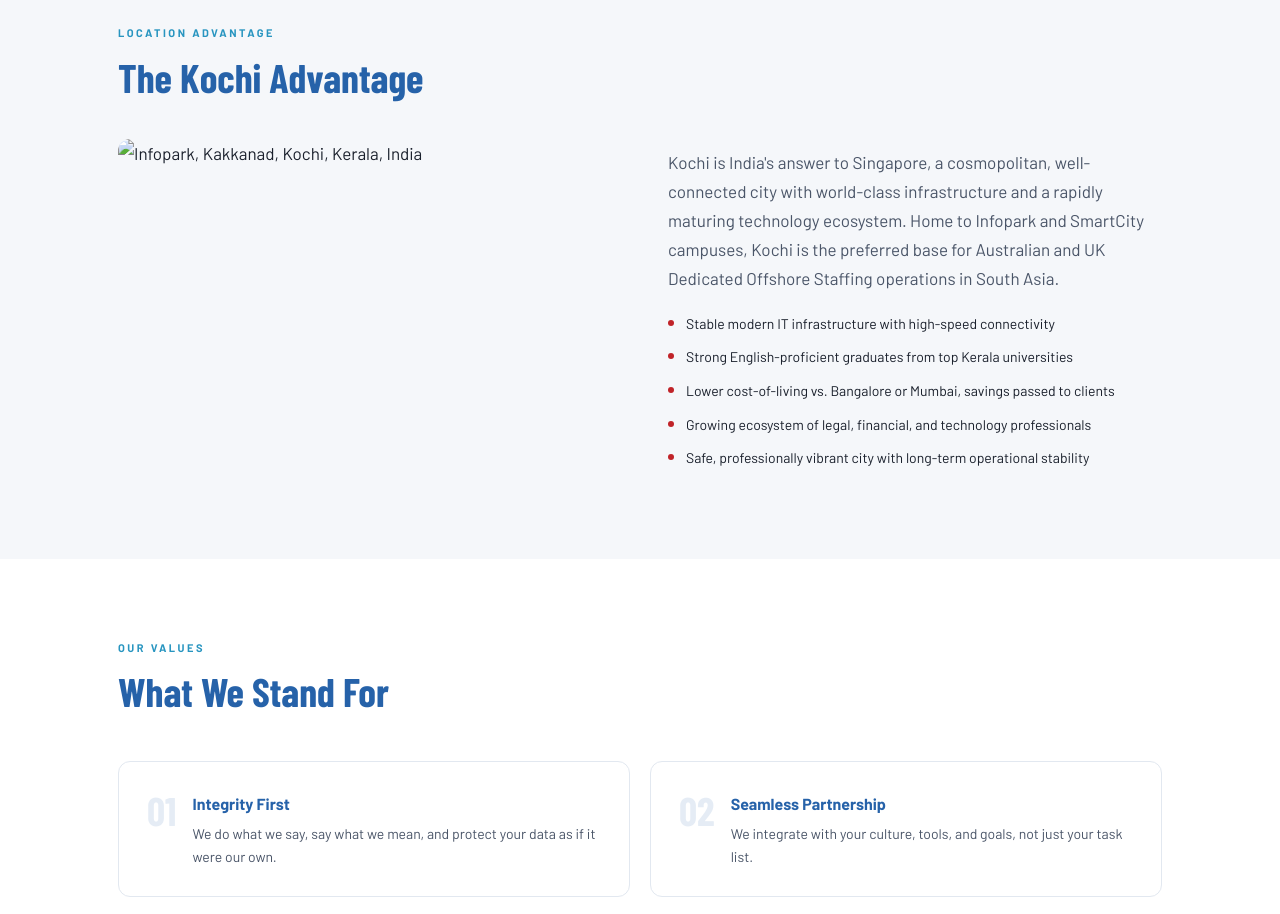
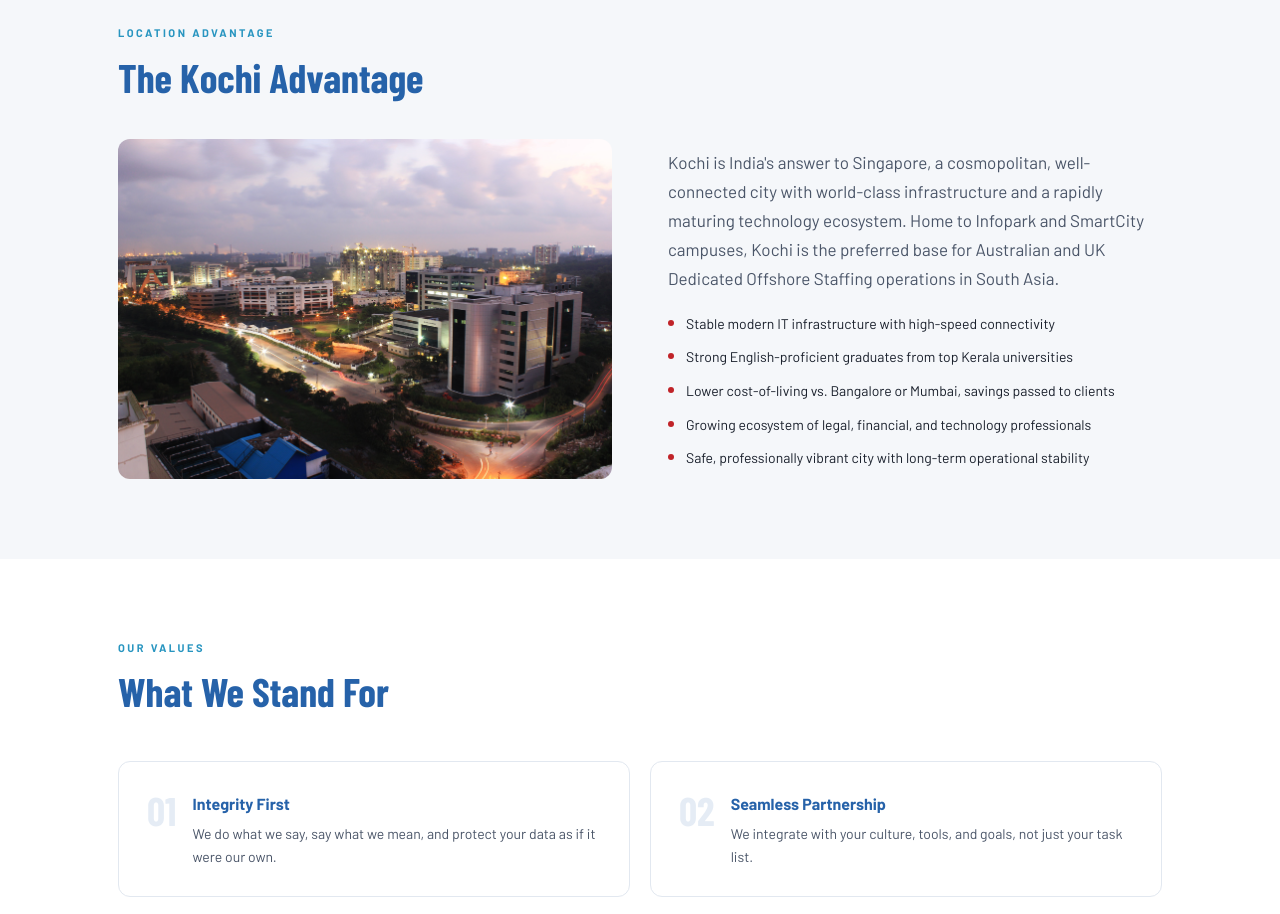
Before and after one commit to accendozvt/processiq, a plain HTML site: page about.html in a window 1280 px wide. Shown: the part 2260-3174 px from the top of the page. Drawn offline with nearby package versions, Linux system fonts and the light colour scheme; a web font is replaced by a local one.

Commit message:
Update About Us image to infopark-kochi.jpg

```diff
--- a/about.html
+++ b/about.html
@@ -98,7 +98,7 @@
     <h2 class="section-title">The Kochi Advantage</h2>
     <div class="kochi-section" style="margin-top:40px;">
       <div class="kochi-img">
-        <img src="assets/Infopark,_Kakkanad,_Kochi,_Kerala,_India.jpg" alt="Infopark, Kakkanad, Kochi, Kerala, India">
+        <img src="assets/infopark-kochi.jpg" alt="Infopark, Kakkanad, Kochi, Kerala, India">
       </div>
       <div>
         <p style="color:var(--text-muted); line-height:1.7; margin-bottom:20px;">Kochi is India's answer to Singapore, a cosmopolitan, well-connected city with world-class infrastructure and a rapidly maturing technology ecosystem. Home to Infopark and SmartCity campuses, Kochi is the preferred base for Australian and UK Dedicated Offshore Staffing operations in South Asia.</p>
```
